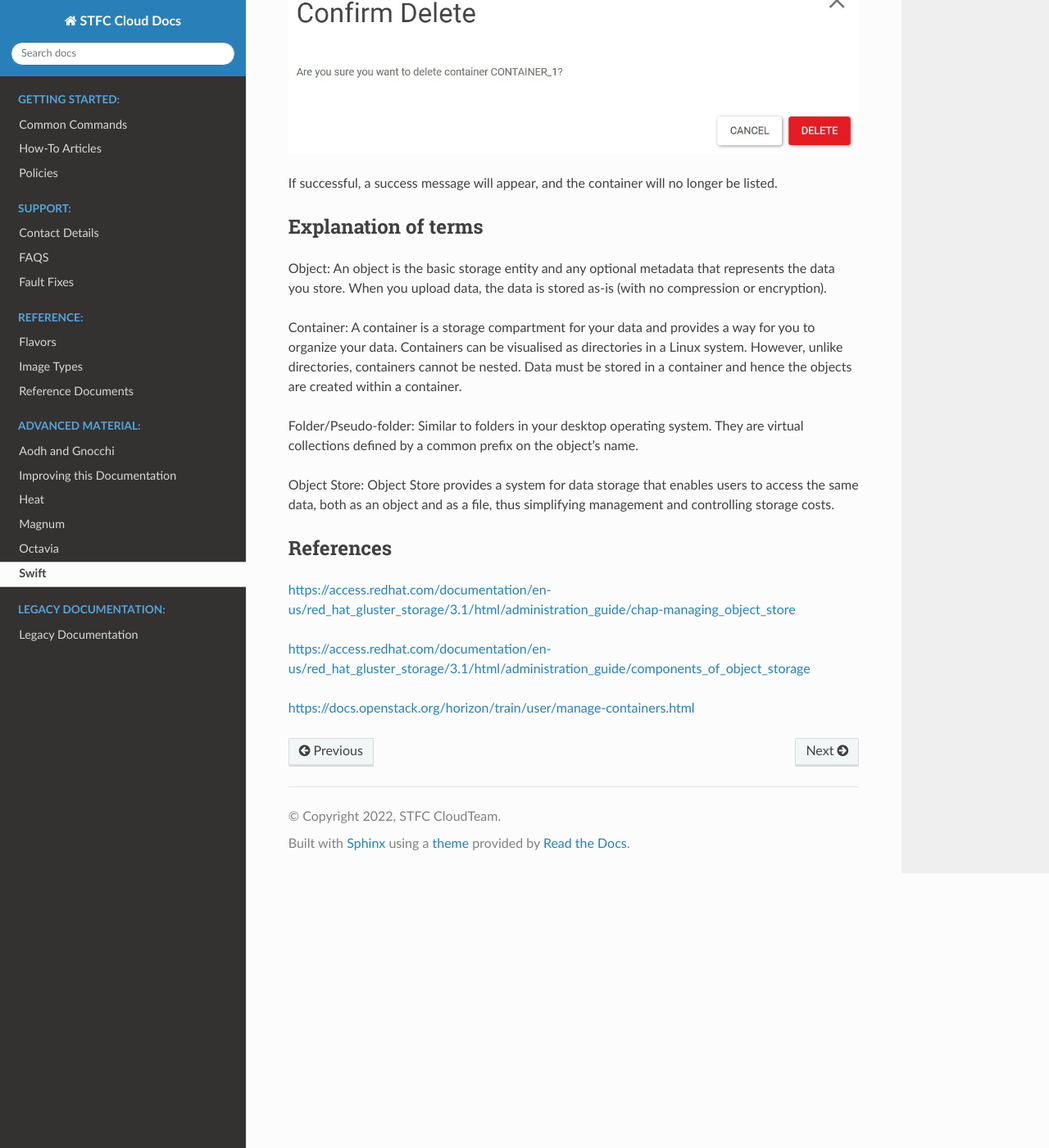
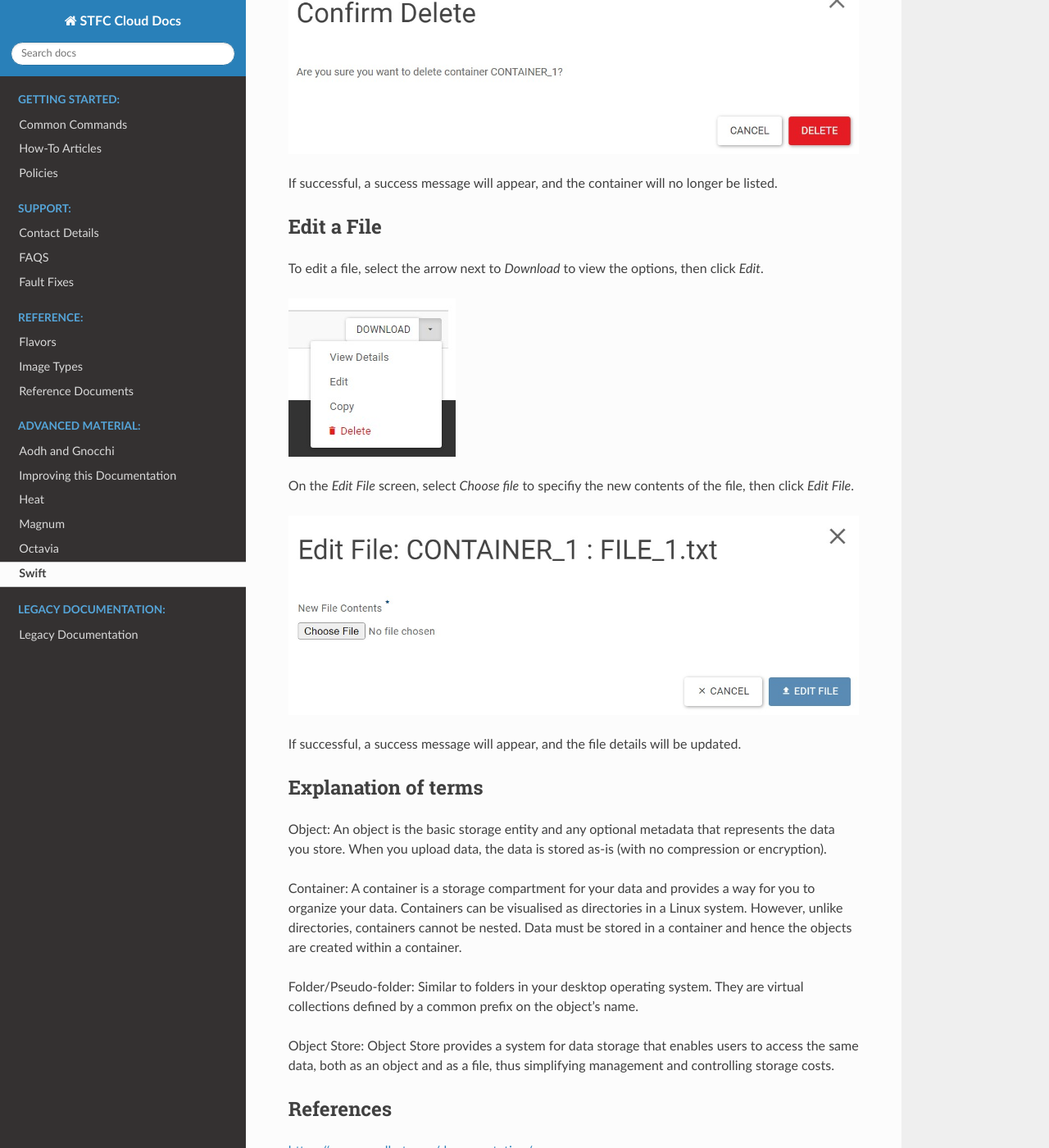
Before and after one commit to stfc/cloud-docs, a Sphinx documentation site: the page built from source/Swift/QuickStart.rst, in a window 1280 px wide and 1400 px high, scrolled down 9825 px. Shown: the whole window at 82% size. Built offline with Sphinx 7.4.7 and the Read the Docs theme 2.0.0, drawn with Linux system fonts in a browser that asks for light colours.

Commit message:
Add editing files to quick start

```diff
--- a/source/Swift/QuickStart.rst
+++ b/source/Swift/QuickStart.rst
@@ -179,6 +179,22 @@ On the the `Confirm Delete` screen, select `Delete` to begin deletion.
 If successful, a success message will appear, and the container will no longer be listed.
 
 
+.. _swift_edit_objects:
+
+Edit a File
+-----------
+
+To edit a file, select the arrow next to `Download` to view the options, then click `Edit`.
+
+.. image:: /assets/howtos/CreateAContainer/11-object-options.png
+
+On the `Edit File` screen, select `Choose file` to specifiy the new contents of the file, then click `Edit File`.
+
+.. image:: /assets/howtos/CreateAContainer/31-object-edit.png
+
+If successful, a success message will appear, and the file details will be updated.
+
+
 .. _swift_terms:
 
 Explanation of terms
```
Also changed, not shown: source/assets/howtos/CreateAContainer/31-object-edit.png (added).
